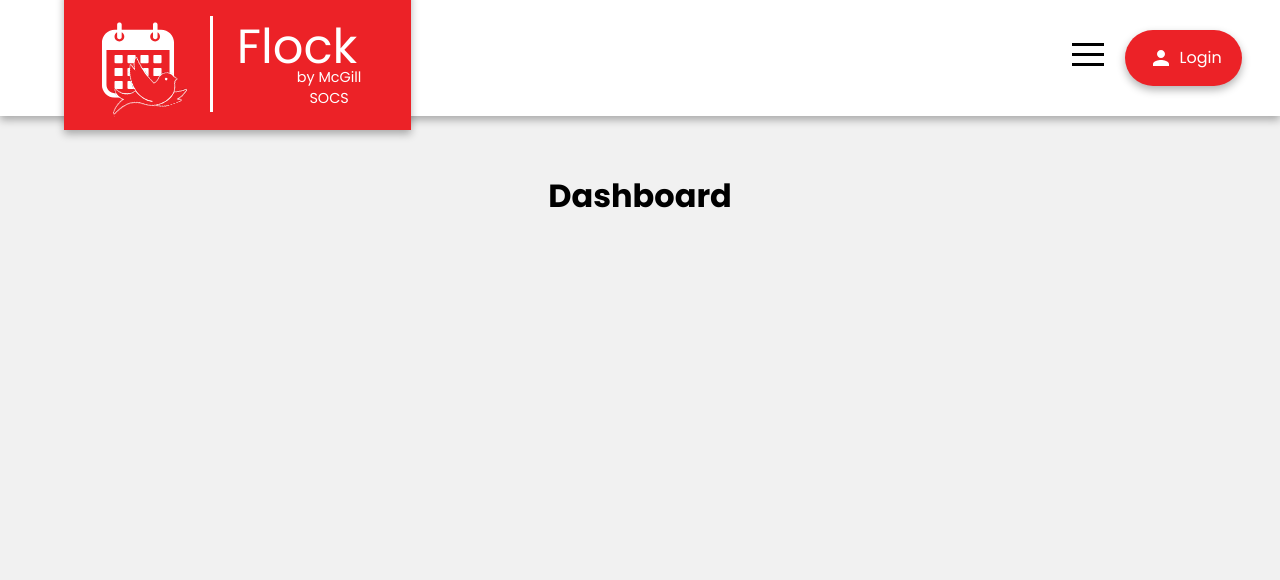
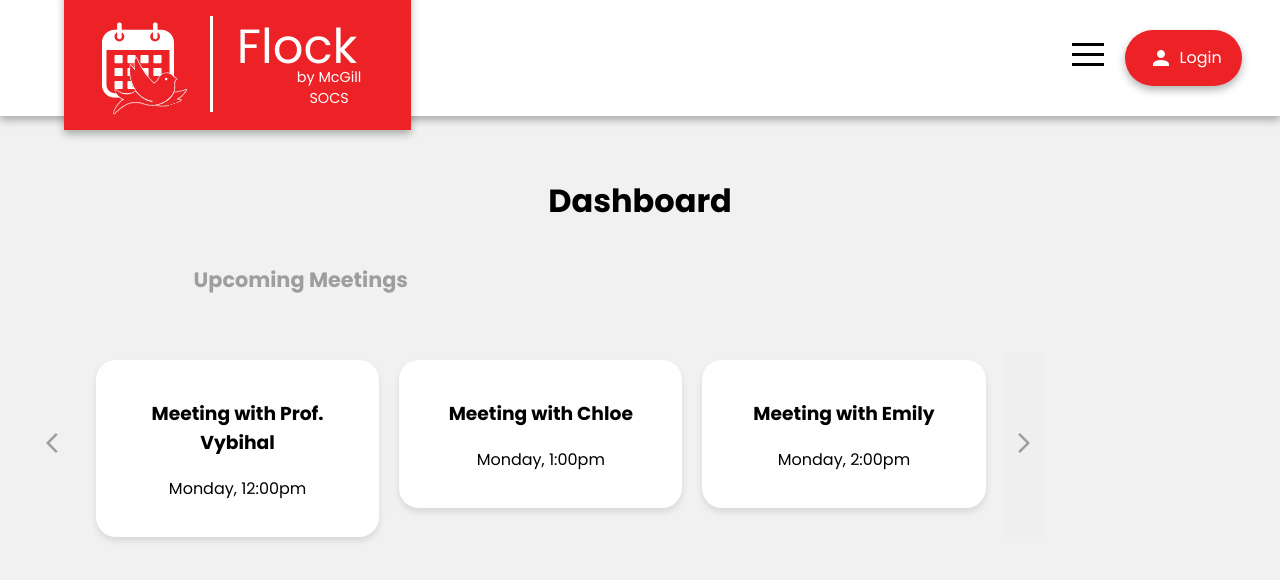
Before and after one commit to cmgvc/SOCS, a React (Create React App) app in the folder frontend-flock/: page /dashboard in a window 1280 px wide. Shown: the top 580 px of the page. Built offline with nearby package versions, Linux system fonts and the light colour scheme.

Commit message:
implement design of upcoming meeting cards dash

```diff
--- /dev/null
+++ b/frontend-flock/src/components/MeetingCard.js
@@ -0,0 +1,14 @@
+import React from 'react';
+
+const MeetingCard = ({ meeting }) => {
+    return (
+        <div>
+            <div className='meeting-card'>
+                <h3>{meeting.title}</h3>
+                <p>{meeting.time}</p>
+            </div>
+        </div>
+    );
+};
+
+export default MeetingCard;
--- a/frontend-flock/src/pages/Dashboard.js
+++ b/frontend-flock/src/pages/Dashboard.js
@@ -1,14 +1,72 @@
-import React from 'react'
+import React, {useState} from 'react'
 import '../styles/Dashboard.css'
+import MeetingCard from '../components/MeetingCard'
+import ArrowBackIosIcon from '@mui/icons-material/ArrowBackIos';
+import ArrowForwardIosIcon from '@mui/icons-material/ArrowForwardIos';
+
+const meetings = [
+    {
+        title: 'Meeting with Prof. Vybihal',
+        time: 'Monday, 12:00pm'
+    },
+    {
+        title: 'Meeting with Chloe',
+        time: 'Monday, 1:00pm'
+    },
+    {
+        title: 'Meeting with Emily',
+        time: 'Monday, 2:00pm'
+    },
+    {
+        title: 'Meeting with Jacob',
+        time: 'Monday, 3:00pm'
+    },
+    {
+        title: 'Meeting with Danny',
+        time: 'Monday, 4:00pm'
+    },
+    {
+        title: 'Meeting with Prof. Becerra',
+        time: 'Monday, 5:00pm'
+    },
+]
 
 function Dashboard() {
+    const [startIndex, setStartIndex] = useState(0);
 
+    const getDisplayedCards = meetings.slice(startIndex, startIndex + 3)
+
+    const handleNextClick = () => {
+        if (startIndex + 3 < meetings.length) {
+            setStartIndex(prevIndex => prevIndex + 1)
+        }
+    };
+
+    const handlePrevClick = () => {
+        if (startIndex > 0) {
+            setStartIndex(prevIndex => prevIndex - 1)
+        }
+    }
 
     return (
         <div className='dashboard'>
             <div className='dash-header'>
                 <h1>Dashboard</h1>
             </div>
+            <div className='dash-overview'>
+                <div className='dash-upcoming'>
+                    <h2>Upcoming Meetings</h2>
+                </div>
+                <div className='upcoming-panel'>
+                    <button onClick={handlePrevClick} disabled={startIndex === 0} className='panel-arrow'><ArrowBackIosIcon /></button>
+                    <div className='meeting-cards'>
+                        {getDisplayedCards.map(meeting => (
+                            <MeetingCard meeting={meeting} />
+                        ))}
+                    </div>
+                    <button onClick={handleNextClick} disabled={startIndex + 3 >= meetings.length} className='panel-arrow'><ArrowForwardIosIcon /></button>
+                </div>
+            </div>
         </div>
     )
 }
--- a/frontend-flock/src/styles/Dashboard.css
+++ b/frontend-flock/src/styles/Dashboard.css
@@ -1,8 +1,53 @@
 .dashboard {
-    margin: 7vh;
+    display: flex;
+    flex-direction: column;
+    padding: 5vh;
 }
 
+.dash-header {
+    text-align: center;
+}
 
 .dashboard h1 {
     font-family: var(--font-heading);
 }
+
+.dashboard h2 {
+    font-family: var(--font-heading);
+    color: var(--dark-gray);
+    font-size: 1.3rem;
+}
+
+.dash-upcoming {
+    flex: 1;
+    text-align: left;
+    margin-left: 12vw;
+}
+
+.upcoming-panel {
+    display: flex;
+    gap: 20px;
+}
+
+.panel-arrow {
+    color: var(--dark-gray);
+    border: none;
+    cursor: pointer;
+    margin-top: 40px;
+}
+
+.meeting-cards {
+    display: flex;
+    margin-top: 6vh;
+    gap: 20px;
+    justify-content: center;
+}
+
+.meeting-card {
+    background-color: #fff;
+    padding: 20px;
+    border-radius: 20px;
+    box-shadow: 0 4px 6px rgba(0, 0, 0, 0.1);
+    text-align: center;
+    width: 19vw;
+}
```
